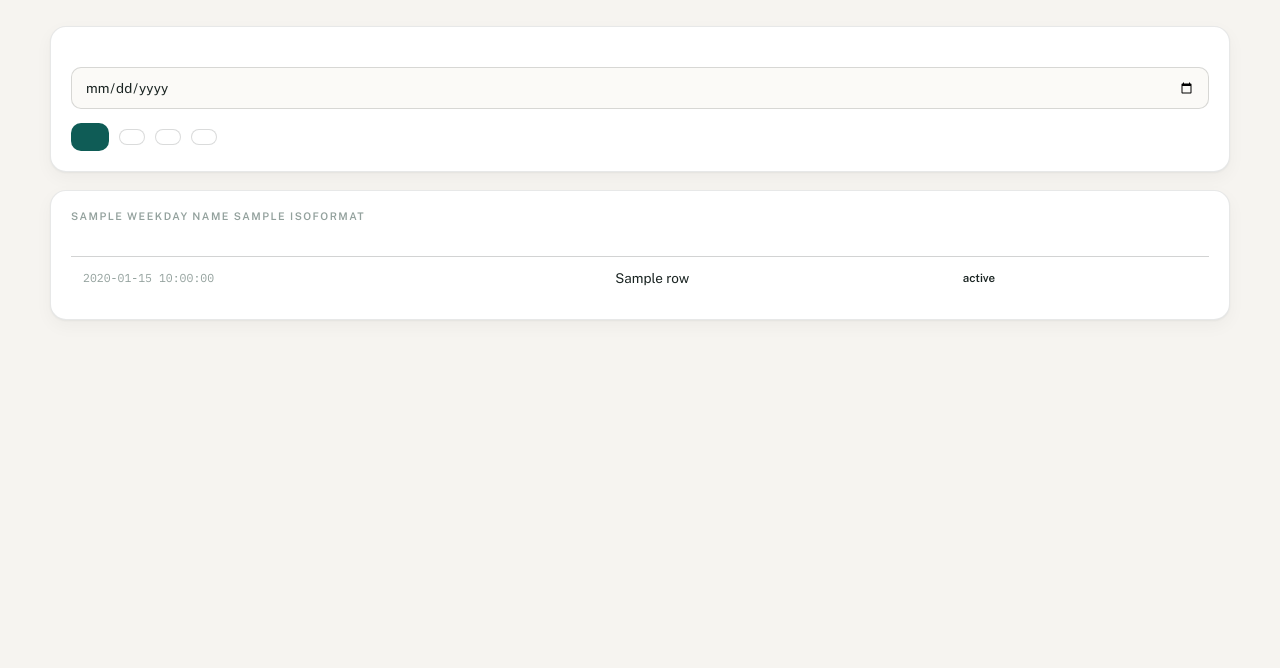
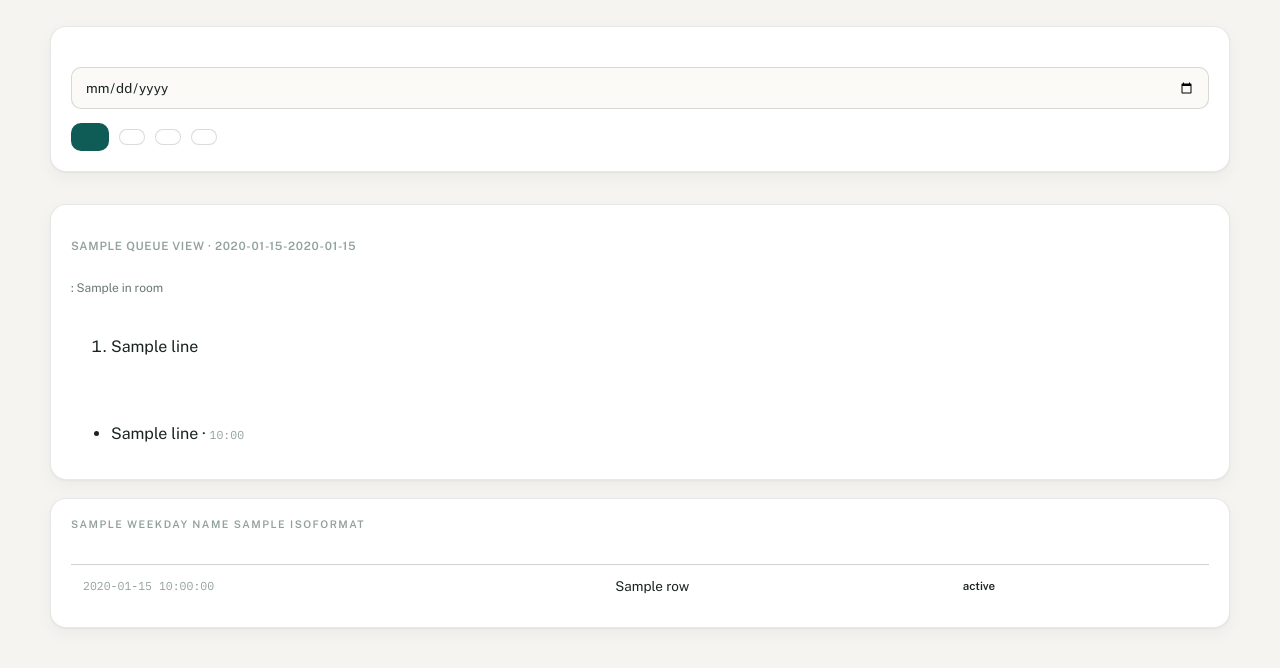
Before and after one commit to abdurrahmantaherr/CuraNode-ai, a FastAPI app: template frontend/templates/booking/doctor_day.html in a window 1280 px wide. Shown: the part 64-732 px from the top of the page. Run offline with FastAPI, Linux system fonts and the light colour scheme; the template is opened without the code that fills it: most values are stand-ins (such as "Sample title", 1, 10 or a date in 2020); parts of the project's set-up code (start-up, migrations or seed data) failed here and were passed over.

Commit message:
feat(queue): the doctor's view-only queue
Co-Authored-By: Claude Sonnet 5.5 <noreply@anthropic.com>

```diff
--- a/backend/app/i18n/messages/en.json
+++ b/backend/app/i18n/messages/en.json
@@ -773,5 +773,7 @@
   "queue.card.updated": "Last updated {time}",
   "queue.card.refresh": "Refresh",
   "queue.badge.waiting": "In queue #{position}",
-  "queue.badge.in_room": "In the room"
+  "queue.badge.in_room": "In the room",
+  "queue.doctor.title": "Queue today",
+  "queue.doctor.empty": "No sessions today."
 }
--- a/backend/app/web/booking.py
+++ b/backend/app/web/booking.py
@@ -686,6 +686,9 @@ async def doctor_day_page(
     except NotFound:
         return RedirectResponse(f"/{loc}/doctor", status_code=303)
     base = f"/{loc}/doctor/appointments"
+    queue_extra = {}
+    if day == service.current_day():  # the queue is today's: other days have none to show
+        queue_extra["queue_views"] = await queue_service.doctor_queue(session, actor)
     return _render(
         request,
         "booking/doctor_day.html",
@@ -700,4 +703,5 @@ async def doctor_day_page(
         prev_href=f"{base}?date={(day - timedelta(days=1)).isoformat()}",
         next_href=f"{base}?date={(day + timedelta(days=1)).isoformat()}",
         today_href=base,
+        **queue_extra,
     )
--- a/backend/app/web/router.py
+++ b/backend/app/web/router.py
@@ -76,6 +76,7 @@ from ..identity.schemas import (
 from ..paths import TEMPLATES_DIR
 from ..profile import schemas as profile_schemas
 from ..profile import service as profile_service
+from ..queueing import service as queue_service
 from ..schedule import engine as schedule_engine
 from ..schedule import schemas as schedule_schemas
 from ..schedule import service as schedule_service
@@ -859,6 +860,7 @@ async def _guarded(
     is_patient = actor.role == UserRole.PATIENT.value
     patients = None
     appointments_today = None
+    queue_today = None
     if is_patient:
         nav_items = _patient_nav(loc, current="dashboard")
         links = [
@@ -891,6 +893,8 @@ async def _guarded(
         appointments_today = booking_display.build_day_rows(
             await booking_service.doctor_day(session, actor, booking_service.current_day()), loc
         )
+        # P6: the doctor's queue today, view only.
+        queue_today = await queue_service.doctor_queue(session, actor)
     elif actor.role == UserRole.DOCTOR.value:
         # A pending doctor: no patient-data affordance at all (FR3), but the
         # schedule exposes none, so it is their one link (D7 decision 6).
@@ -905,6 +909,8 @@ async def _guarded(
         extra["patients"] = patients
     if appointments_today is not None:
         extra["appointments_today"] = appointments_today
+    if queue_today is not None:
+        extra["queue_today"] = queue_today
     return _render(
         request,
         "shell.html",
--- a/frontend/templates/booking/doctor_day.html
+++ b/frontend/templates/booking/doctor_day.html
@@ -31,6 +31,10 @@
       </form>
     </div>
 
+    {% if queue_views is defined %}
+      {% include "queue/_doctor_queue.html" %}
+    {% endif %}
+
     <div class="panel">
       <div class="panel__label">{{ weekday_name }} <bdi>{{ day.isoformat() }}</bdi></div>
       {% if rows %}
--- /dev/null
+++ b/frontend/templates/queue/_doctor_queue.html
@@ -0,0 +1,40 @@
+{#- A verified doctor's queue today, view only (FR24, P6 spec 3.3): who is in the
+    room, the waiting patients in order, and those still expected. Names and times
+    only. Expects `queue_views` (list[SessionView]). Names are autoescaped. -#}
+<div class="panel stack" style="margin-top:var(--sp-5)">
+  <div class="panel__label">{{ t('queue.doctor.title') }}</div>
+  {% if queue_views %}
+    {% for v in queue_views %}
+      <section class="stack">
+        <div class="eyebrow">
+          {{ v.clinic_name }} · <bdi dir="ltr">{{ v.start.strftime('%H:%M') }}-{{ v.end.strftime('%H:%M') }}</bdi>
+        </div>
+        <p class="field-help">
+          {{ t('queue.in_room') }}:
+          {% if v.in_room %}{{ v.in_room.patient_name }}{% else %}{{ t('queue.room_empty') }}{% endif %}
+        </p>
+        {% if v.waiting %}
+          <ol>
+            {% for line in v.waiting %}
+              <li>{{ line.patient_name }}
+                {% if line.walk_in %}<span class="badge badge--neutral">{{ t('queue.badge.walk_in') }}</span>{% endif %}
+              </li>
+            {% endfor %}
+          </ol>
+        {% else %}
+          <p class="field-help">{{ t('queue.waiting_empty') }}</p>
+        {% endif %}
+        {% if v.expected %}
+          <div class="eyebrow">{{ t('queue.expected') }}</div>
+          <ul>
+            {% for line in v.expected %}
+              <li>{{ line.patient_name }} · <span class="mono" dir="ltr">{{ line.booked_at.strftime('%H:%M') }}</span></li>
+            {% endfor %}
+          </ul>
+        {% endif %}
+      </section>
+    {% endfor %}
+  {% else %}
+    <p class="empty-state">{{ t('queue.doctor.empty') }}</p>
+  {% endif %}
+</div>
--- a/frontend/templates/shell.html
+++ b/frontend/templates/shell.html
@@ -61,6 +61,11 @@
       {% include "doctor/_appointments_today.html" %}
     {% endif %}
 
+    {% if queue_today is defined %}
+      {% set queue_views = queue_today %}
+      {% include "queue/_doctor_queue.html" %}
+    {% endif %}
+
     {% if patients is defined %}
       {% include "doctor/_patient_list.html" %}
     {% endif %}
```
Also changed, not shown: tests/test_queue_web_doctor.py (added, +117 -0 lines), backend/app/i18n/messages/ur.json.
